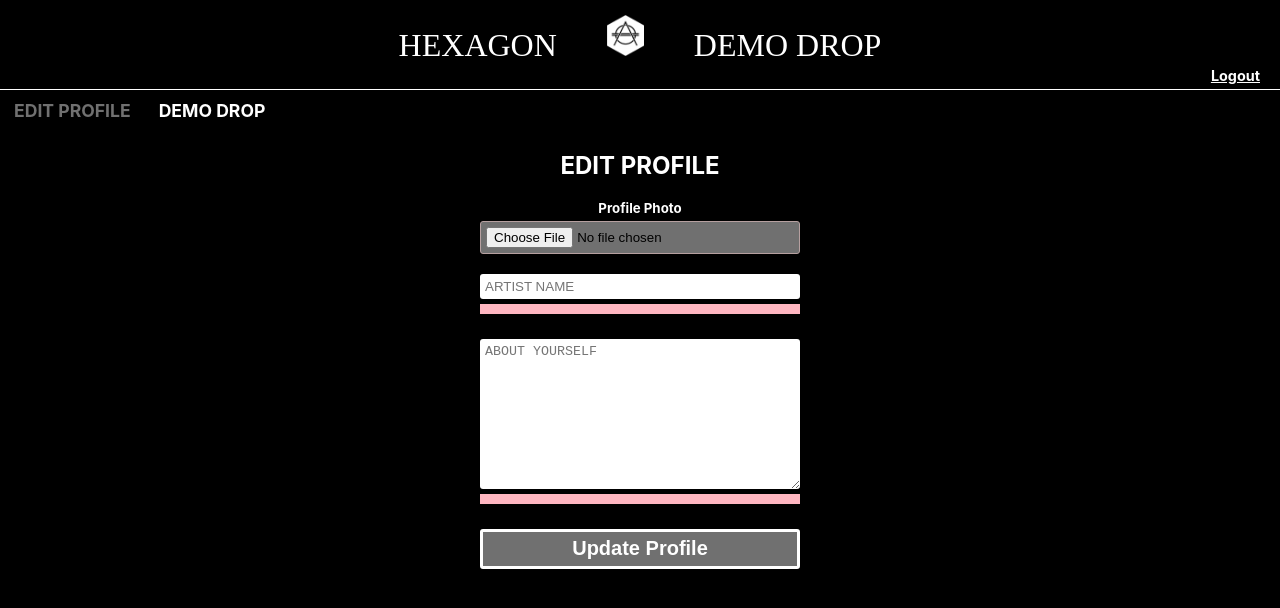
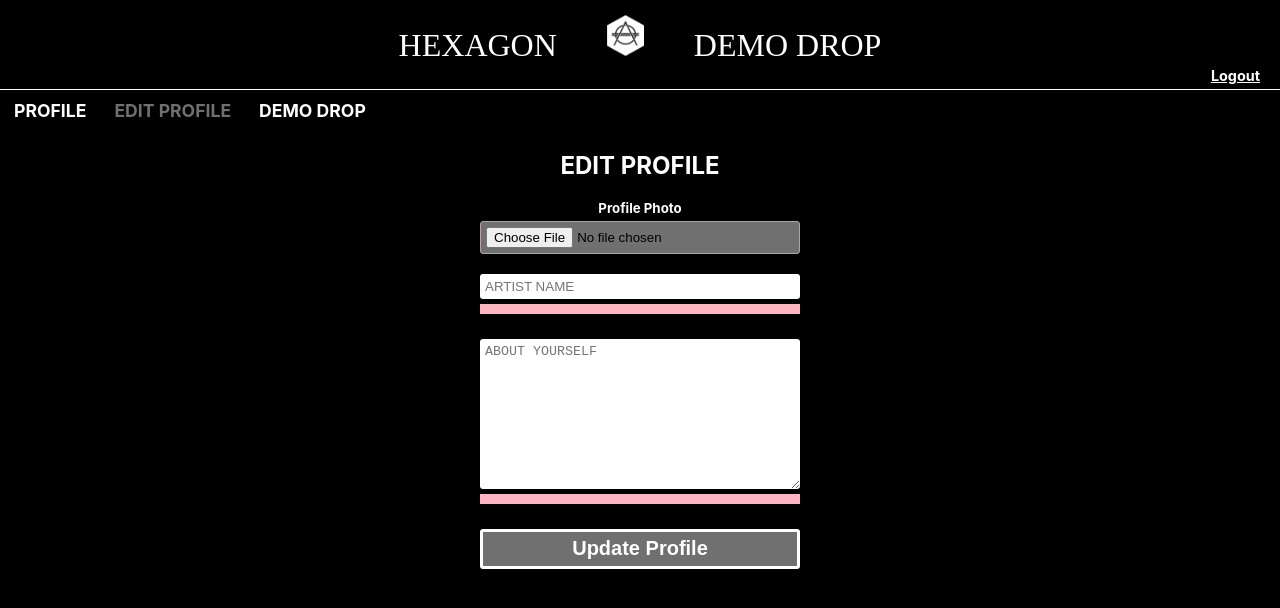
Before and after one commit to JasperGJ/demodrop, a React (Create React App) app in the folder src/reactjs/: page /editprofile in a window 1280 px wide. Shown: the top 608 px of the page. Built offline with nearby package versions, Linux system fonts and the light colour scheme; sample sign-in values are in the browser's storage.

Commit message:
Inbox style aangepast

```diff
--- a/src/reactjs/src/Nav/Nav.js
+++ b/src/reactjs/src/Nav/Nav.js
@@ -9,17 +9,17 @@ import { withRouter } from 'react-router-dom';
     class Nav extends Component {
 
         render() {
-    const isUserLoggedIn = AuthenticationService.isUserLoggedIn();
-    const home = AuthenticationService.getUserHome();
-    console.log("userloggedin" + isUserLoggedIn);
+    // const isUserLoggedIn = AuthenticationService.isUserLoggedIn();
+    // const home = AuthenticationService.getUserHome();
+    // console.log("userloggedin" + isUserLoggedIn);
 
     return (
         <nav>
             <div className="Nav">
                 <ul>
-                    {home === "/profile" && <li> <NavLink className="NavItem" activeClassName="selected" to="/profile" exact="true">Profile</NavLink></li>}
-                    {isUserLoggedIn && <li> <NavLink className="NavItem" activeClassName="selected" to="/editprofile" exact="true" >Edit Profile</NavLink></li>}
-                    {isUserLoggedIn && <li> <NavLink className="NavItem" activeClassName="selected" to="/demodrop">Demo Drop</NavLink></li>}
+                     <li> <NavLink className="NavItem" activeClassName="selected" to="/profile" exact="true">Profile</NavLink></li>
+                    <li> <NavLink className="NavItem" activeClassName="selected" to="/editprofile" exact="true" >Edit Profile</NavLink></li>
+                   <li> <NavLink className="NavItem" activeClassName="selected" to="/demodrop">Demo Drop</NavLink></li>
 
                 </ul>
             </div>
```
